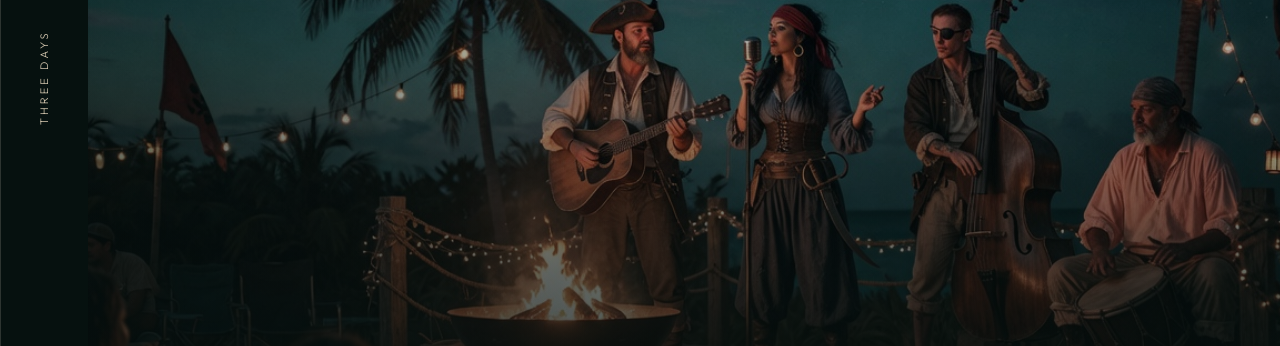
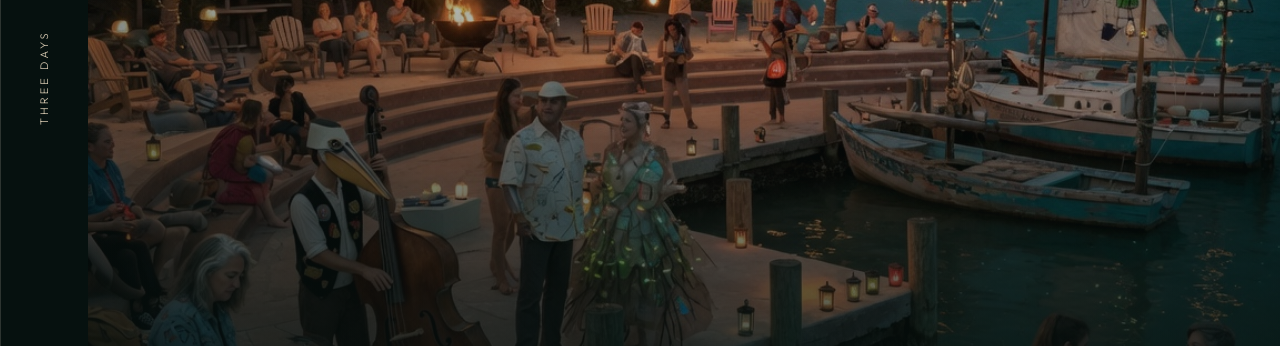
Before and after one commit to cyborgambitions/fire-on-the-island, a website: page index.html in a window 1280 px wide. Shown: the part 259-605 px from the top of the page. Drawn offline with Linux system fonts and the light colour scheme.

Commit message:
Use a Keys misfit-arts photo as the hero

```diff
--- a/index.html
+++ b/index.html
@@ -424,7 +424,7 @@
         <span>Keys</span>
       </div>
       <div class="hero-media">
-        <img src="assets/hero.jpg" alt="Fire on the Island" />
+        <img src="assets/misfits.jpg" alt="Fire on the Island" />
         <div class="hero-top">
           <div>
             <p class="presents">David Santana Presents</p>
```
Also changed, not shown: assets/misfits.jpg (added).
